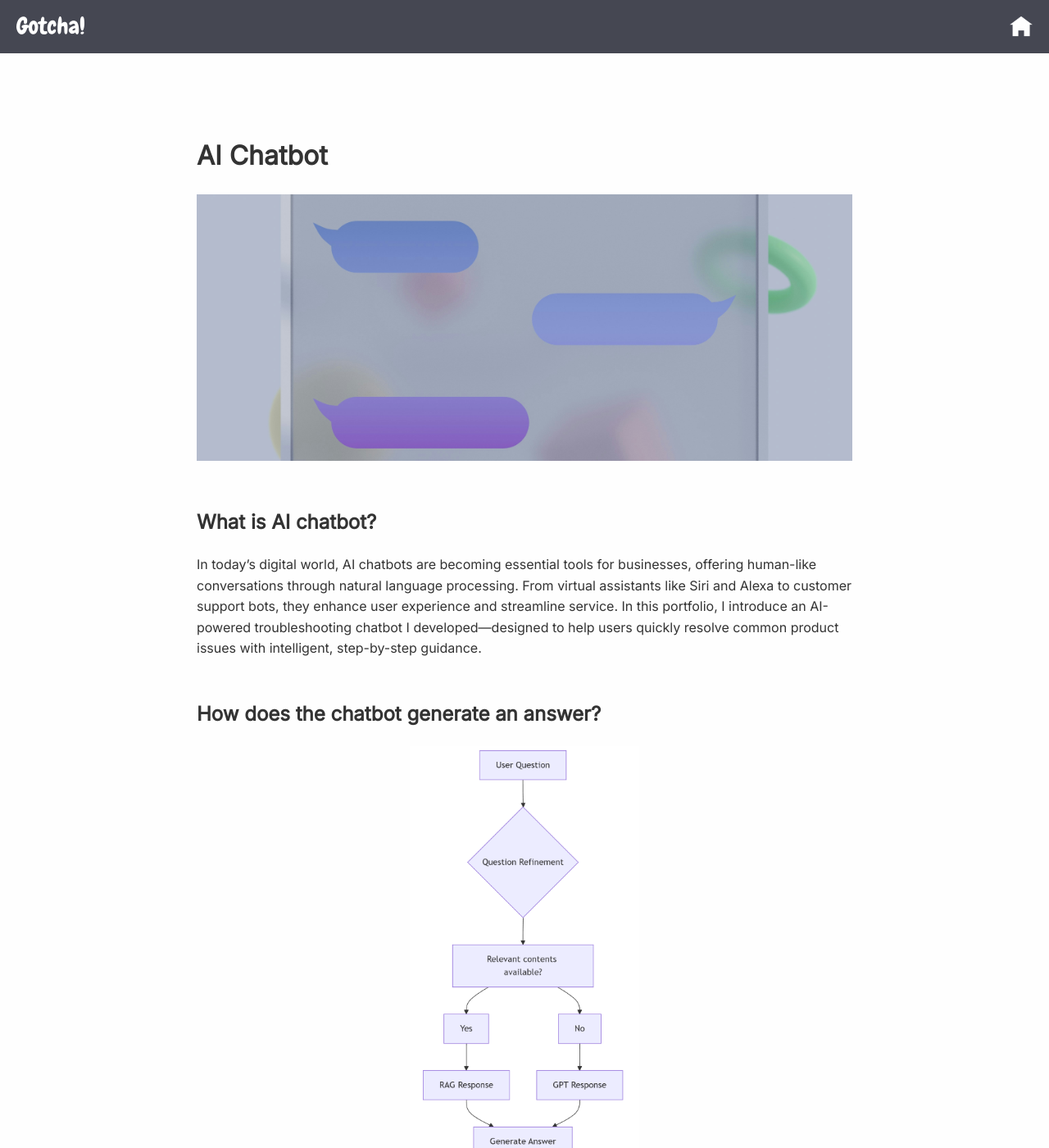
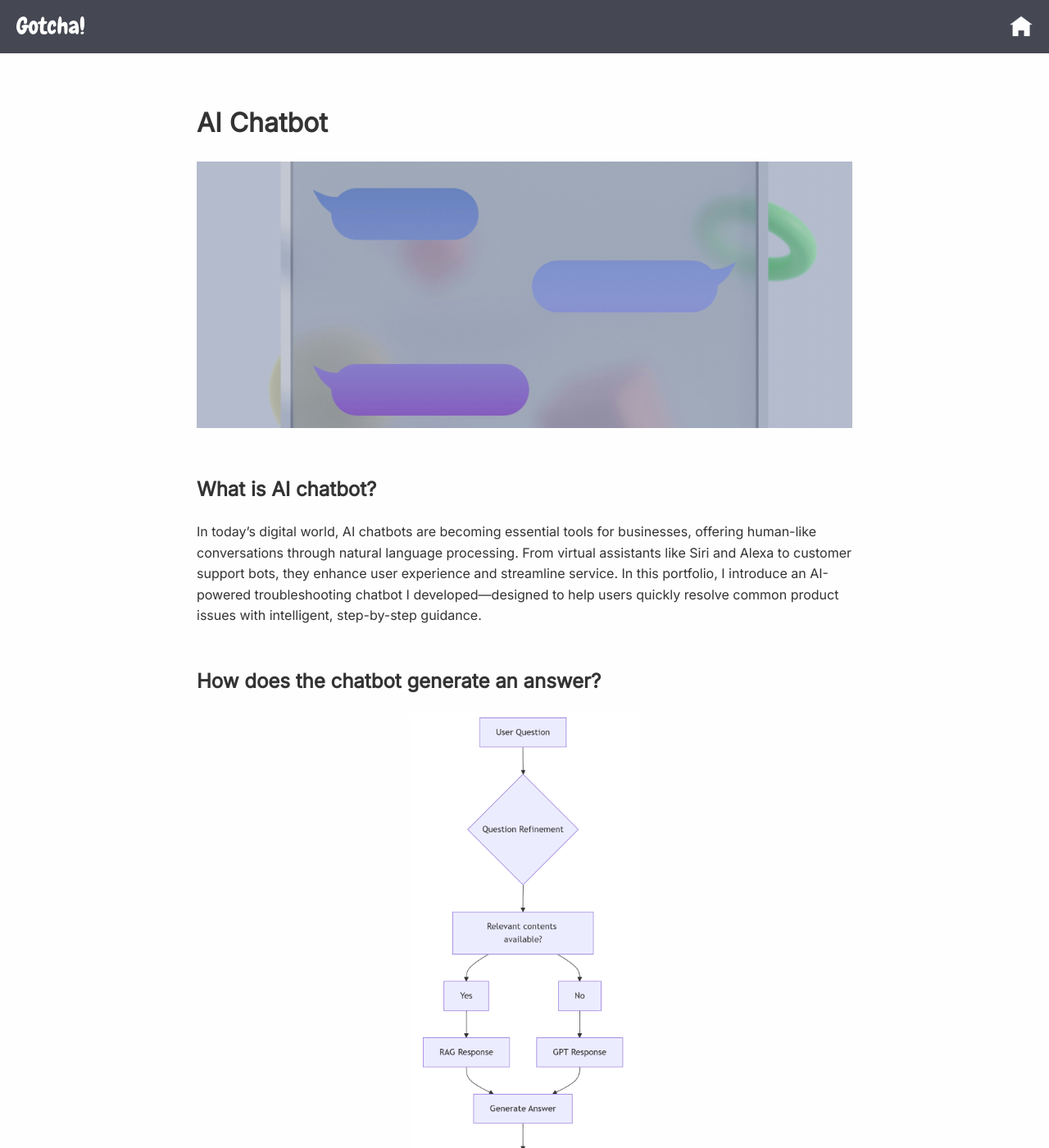
Before and after one commit to hyerinchung/hyerinchung.github.io, a Jekyll site: the page built from portfolio/ai_chatbot.md, in a window 1280 px wide and 1400 px high. Shown: the whole window at 82% size. Built offline with Jekyll 4.4.1, drawn with Linux system fonts in a browser that asks for light colours.

Commit message:
Update md_layout.html

```diff
--- a/_layouts/md_layout.html
+++ b/_layouts/md_layout.html
@@ -13,7 +13,7 @@
       line-height: 1.6;
       max-width: 800px;
       margin: 0 auto;
-      padding: 100px 20px 40px; /* 헤더 높이만큼 padding-top 줌 */
+      padding: 60px 20px 40px; /* 헤더 높이만큼 padding-top 줌 */
       background: #fefefe;
       color: #333;
     }
```
